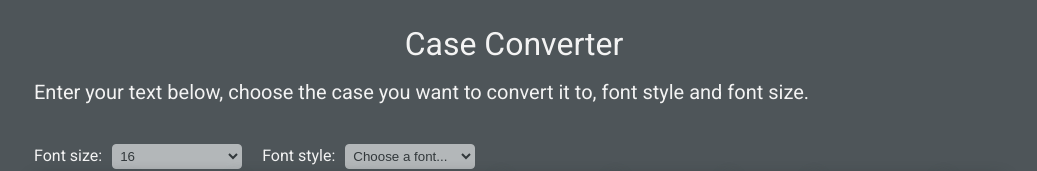
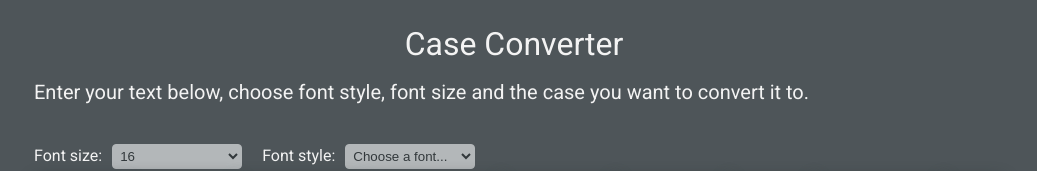
Before and after one commit to katmart93/case-converter-app, a React (Create React App) app: page / in a window 1280 px wide. Shown: the top 171 px of the page, without its empty margins (126-1163 px from the left). Built offline with nearby package versions, Linux system fonts and the light colour scheme; a web font is replaced by a local one.

Commit message:
text updated

```diff
--- a/src/Text.jsx
+++ b/src/Text.jsx
@@ -3,8 +3,8 @@ import React from "react";
 export default function Text() {
   return (
     <div className="text">
-      Enter your text below, choose the case you want to convert it to, font
-      style and font size.
+      Enter your text below, choose font style, font size and the case you want
+      to convert it to.
     </div>
   );
 }
```
